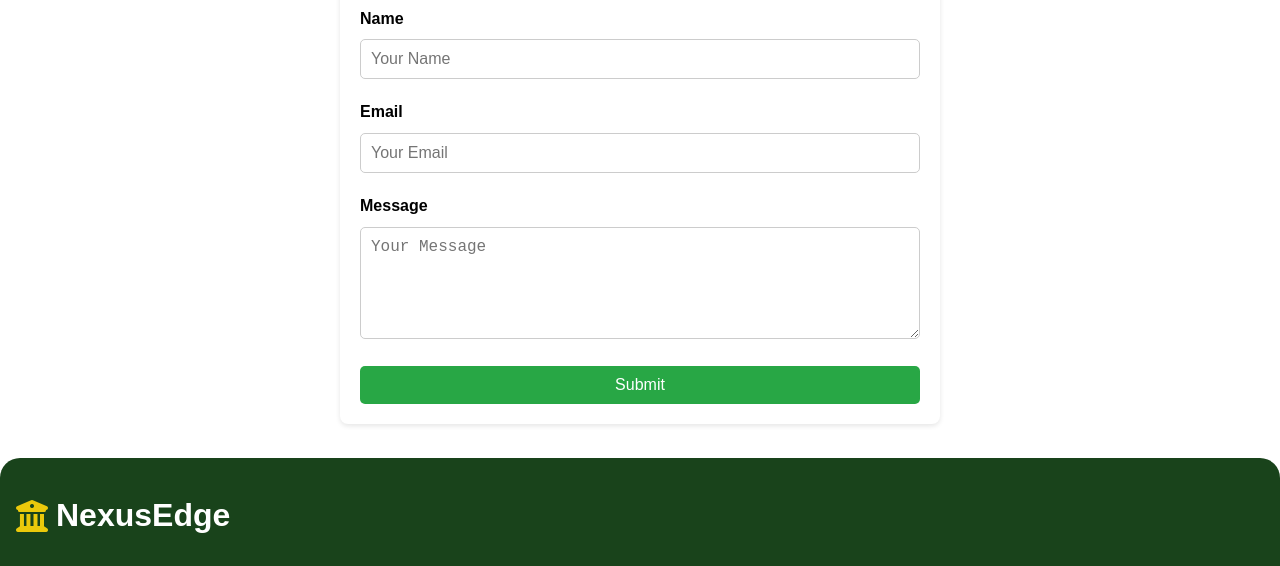
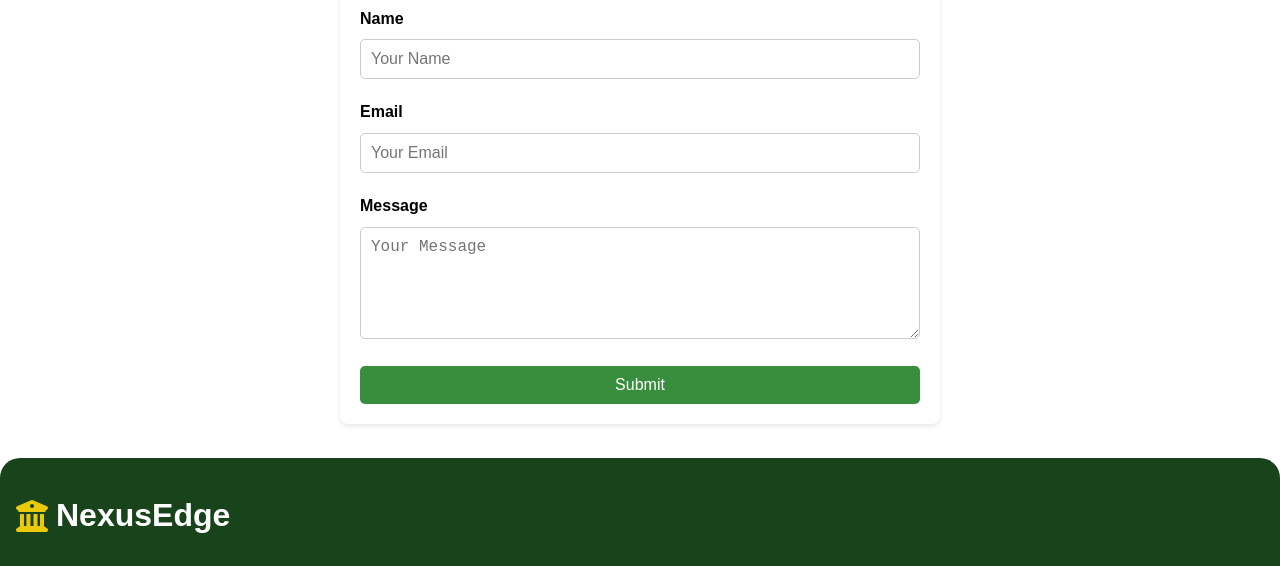
Before and after one commit to kingsleydesigns/portfolio, a plain HTML site: page fintech/contact.html in a window 1280 px wide. Shown: the part 226-792 px from the top of the page. Drawn offline with Linux system fonts and the light colour scheme.

Commit message:
adjusted contact form submit button color

```diff
--- a/fintech/styles/styles.css
+++ b/fintech/styles/styles.css
@@ -679,7 +679,7 @@ nav ul {
   .contact-form button {
     width: 100%;
     padding: 10px;
-    background-color: #28a745;
+    background-color: #388e3c;
     color: #fff;
     border: none;
     border-radius: 5px;
```
